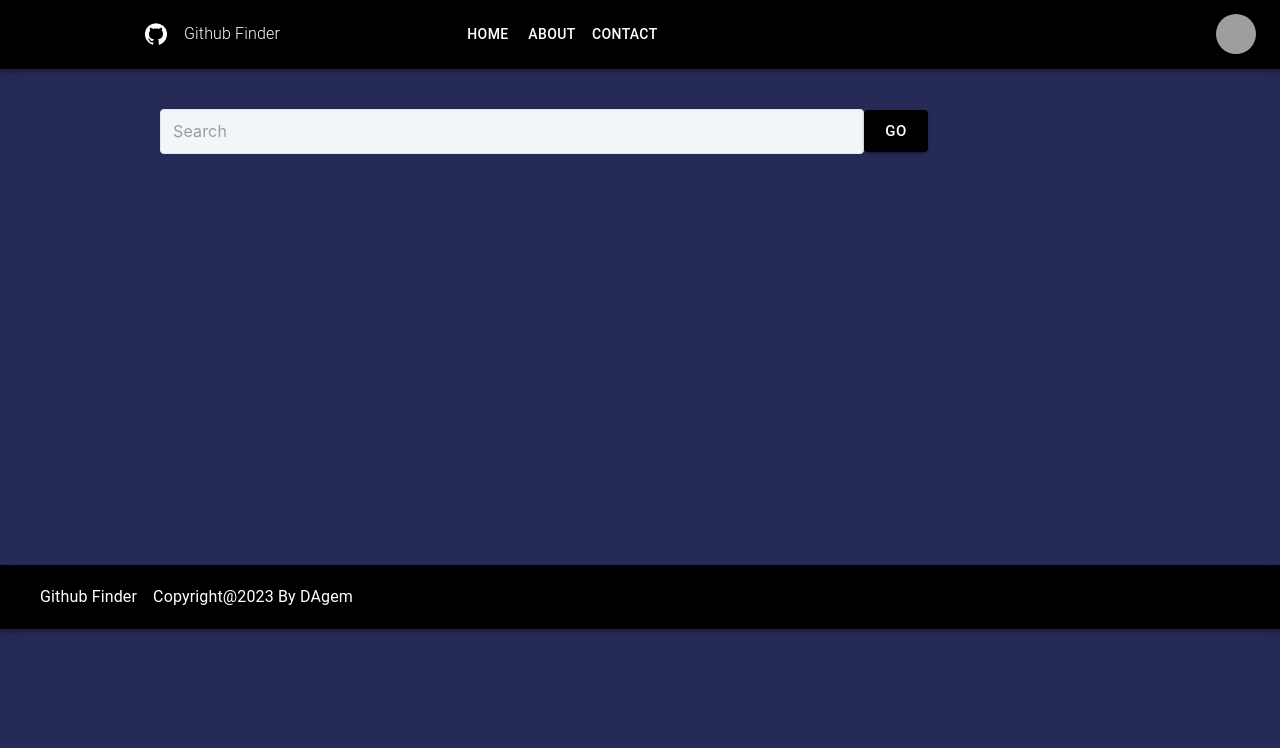
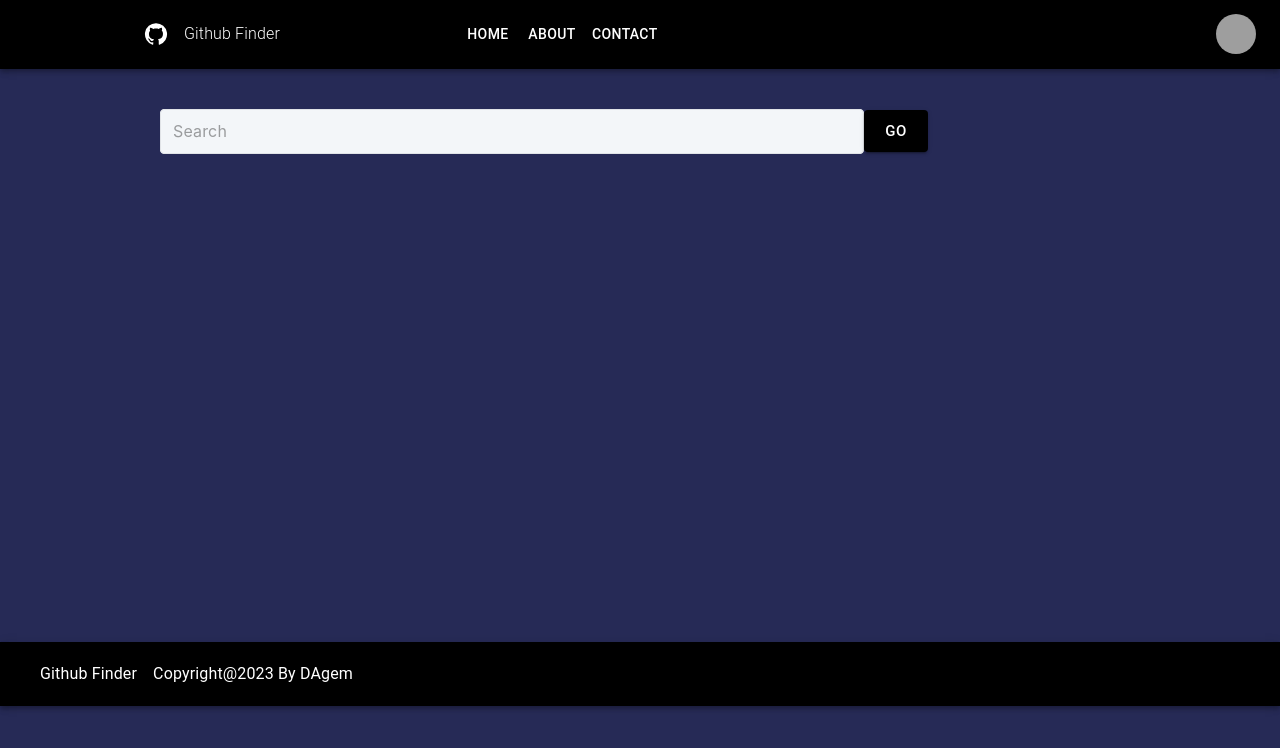
Before and after one commit to dagopia/Github-finder-app, a React (Create React App) app: page / in a window 1280 px wide. Shown: the top 748 px of the page. Built offline with nearby package versions, Linux system fonts and the light colour scheme; grey boxes are pictures that could not be loaded.

Commit message:
Footer Updated.

```diff
--- a/src/componenet/Footer.js
+++ b/src/componenet/Footer.js
@@ -24,7 +24,7 @@ function Footer() {
         bgcolor: "#000000",
         height: "20%",
         marginBottom: "0px",
-        marginTop: "29%",
+        marginTop: "35%",
       }}
     >
       <Container maxWidth='xl'>
```
